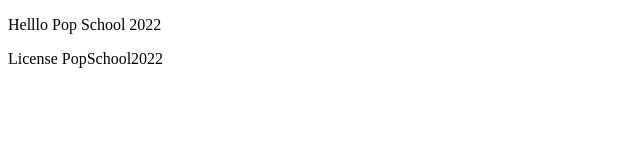
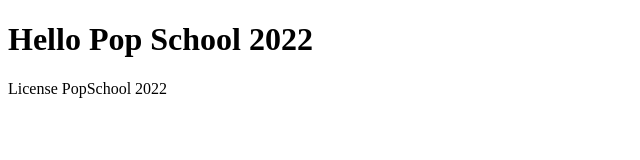
Before and after one commit to TheFoxy62/Netlify, a plain HTML site: page index.html in a window 1280 px wide. Shown: the whole page, without its empty margins (0-640 px from the left). Drawn offline with Linux system fonts and the light colour scheme.

Commit message:
Amélioration 1.0

```diff
--- a/index.html
+++ b/index.html
@@ -4,11 +4,10 @@
     <meta charset="UTF-8">
     <meta http-equiv="X-UA-Compatible" content="IE=edge">
     <meta name="viewport" content="width=device-width, initial-scale=1.0">
-    <title>Document</title>
+    <title>Hello PopSchool 2022</title>
 </head>
 <body>
-    <p>Helllo Pop School 2022 </p>
-
-    <footer>License PopSchool2022</footer>
+    <h1>Hello Pop School 2022 </h1>
+    <footer>License PopSchool 2022</footer>
 </body>
 </html>
```
